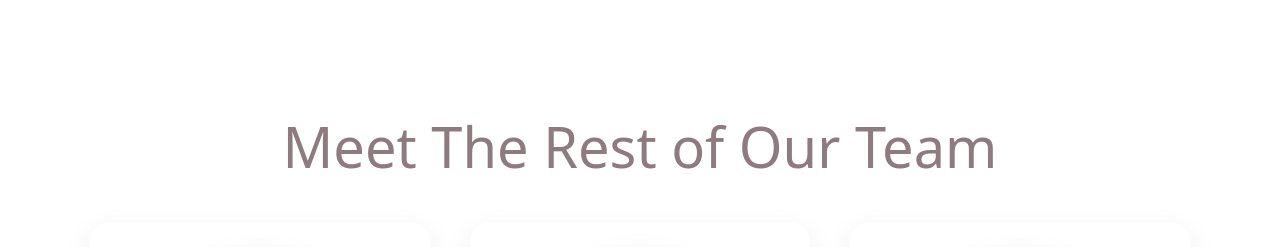
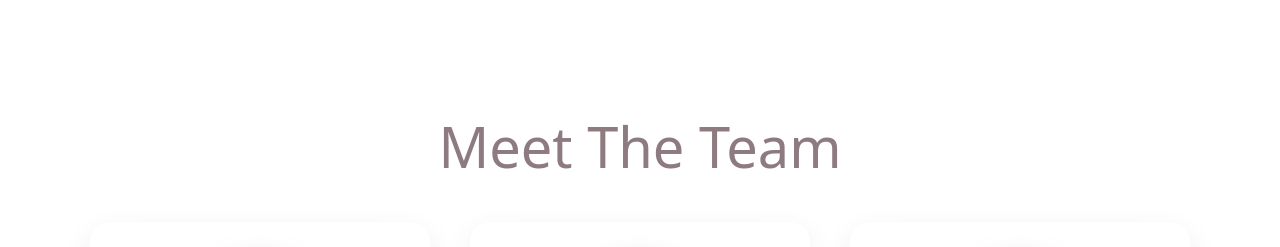
Before and after one commit to seonkim1003/V2.UI-HomemadeDelights, a plain HTML site: page about.html in a window 1280 px wide. Shown: the part 857-1104 px from the top of the page. Drawn offline with Linux system fonts and the light colour scheme; a web font is replaced by a local one.

Commit message:
Update about.html

```diff
--- a/about.html
+++ b/about.html
@@ -41,7 +41,7 @@
                     <p>Homemade Delights was started because when I was in middle school, I had many personal friends who struggled with mental health problems. While they were suffering, they were not able to get the help that they needed. So, Homemade Delights was created to reach out and offer support to people who are in need of it. We want to build a community where asking for help is as easy as sharing a cookie.</p>
                 </div>
 
-                <h2 style="margin-top: 80px;">Meet The Rest of Our Team</h2>
+                <h2 style="margin-top: 80px;">Meet The Team</h2>
                 <!-- Team Grid -->
                 <div class="team-grid">
                     <!-- Brandon Baek -->
```
